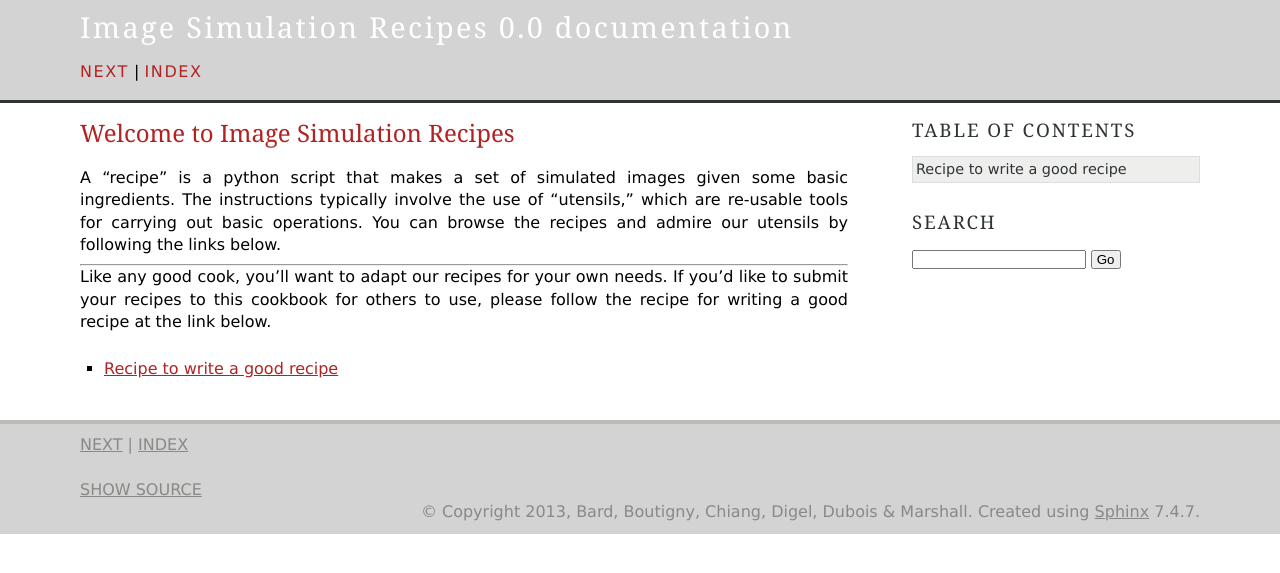
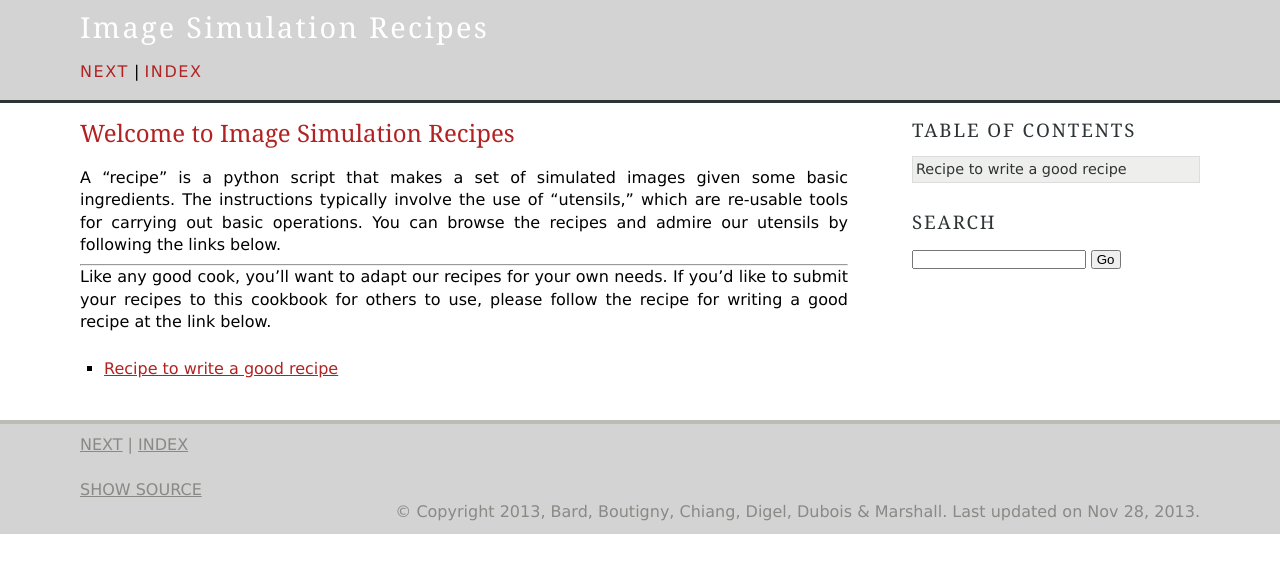
Before and after one commit to LSSTDESC/Recipes, a Sphinx documentation site: the page built from doc/index.rst, in a window 1280 px wide. Shown: the top 573 px of the page. Built offline with Sphinx 7.4.7, drawn with Linux system fonts in a browser that asks for light colours; formulas are drawn with MathJax 3; pages that are not in the unit, such as notebooks, are missing from menus.

Commit message:
More streamlining

```diff
--- a/doc/conf.py
+++ b/doc/conf.py
@@ -80,11 +80,11 @@ exclude_patterns = ['build']
 #default_role = None
 
 # If true, '()' will be appended to :func: etc. cross-reference text.
-#add_function_parentheses = True
+add_function_parentheses = False
 
 # If true, the current module name will be prepended to all description
 # unit titles (such as .. function::).
-#add_module_names = True
+add_module_names = False
 
 # If true, sectionauthor and moduleauthor directives will be shown in the
 # output. They are ignored by default.
@@ -139,10 +139,10 @@ html_theme_options = {
 
 # The name for this set of Sphinx documents.  If None, it defaults to
 # "<project> v<release> documentation".
-#html_title = None
+html_title = "Looking to cook up a delicious LSST image simulation?"
 
 # A shorter title for the navigation bar.  Default is the same as html_title.
-#html_short_title = None
+html_short_title = "Image Simulation Recipes"
 
 # The name of an image file (relative to this directory) to place at the top
 # of the sidebar.
@@ -165,7 +165,7 @@ html_static_path = ['static']
 
 # If not '', a 'Last updated on:' timestamp is inserted at every page bottom,
 # using the given strftime format.
-#html_last_updated_fmt = '%b %d, %Y'
+html_last_updated_fmt = '%b %d, %Y'
 
 # If true, SmartyPants will be used to convert quotes and dashes to
 # typographically correct entities.
@@ -191,7 +191,7 @@ html_static_path = ['static']
 #html_show_sourcelink = True
 
 # If true, "Created using Sphinx" is shown in the HTML footer. Default is True.
-#html_show_sphinx = True
+html_show_sphinx = False
 
 # If true, "(C) Copyright ..." is shown in the HTML footer. Default is True.
 #html_show_copyright = True
```
